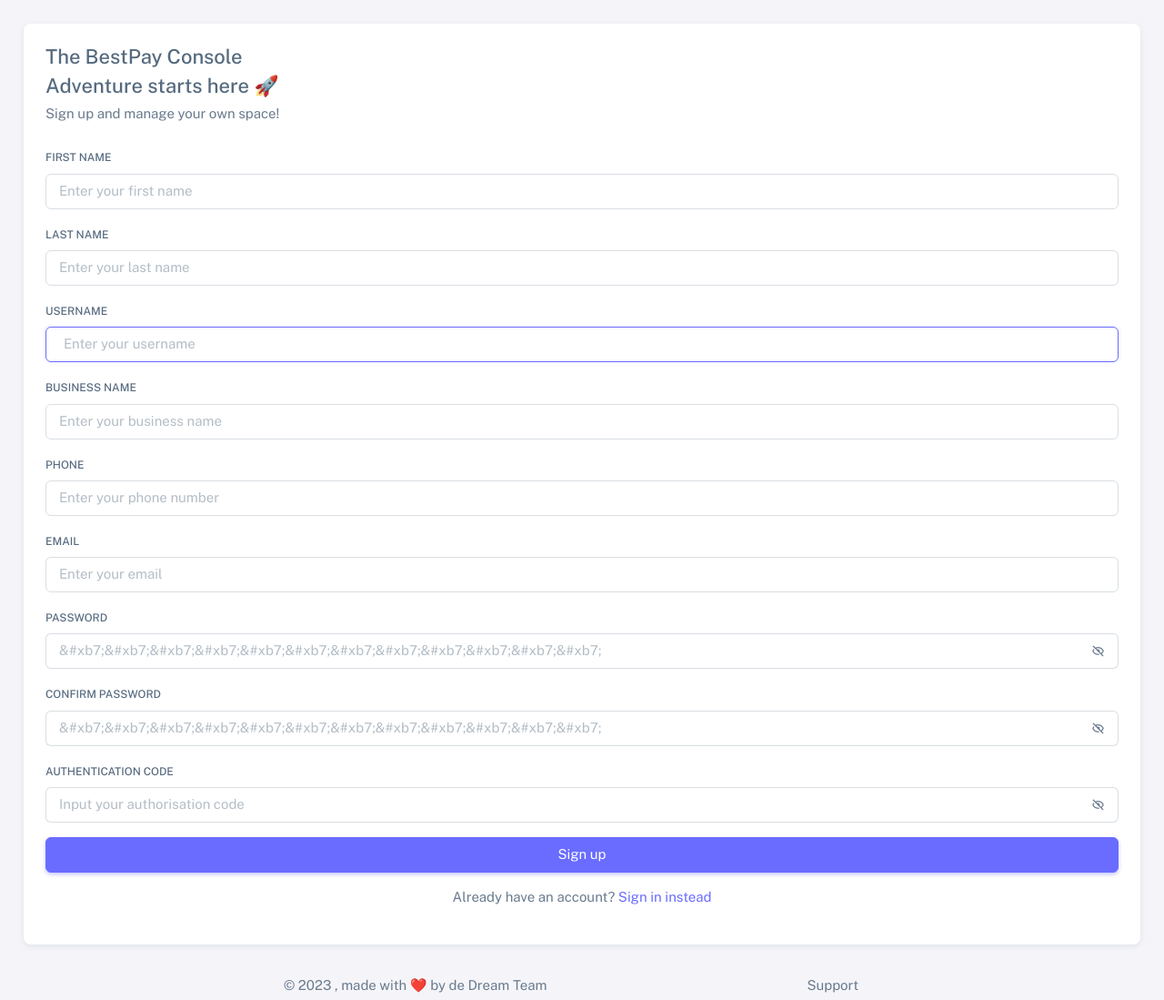
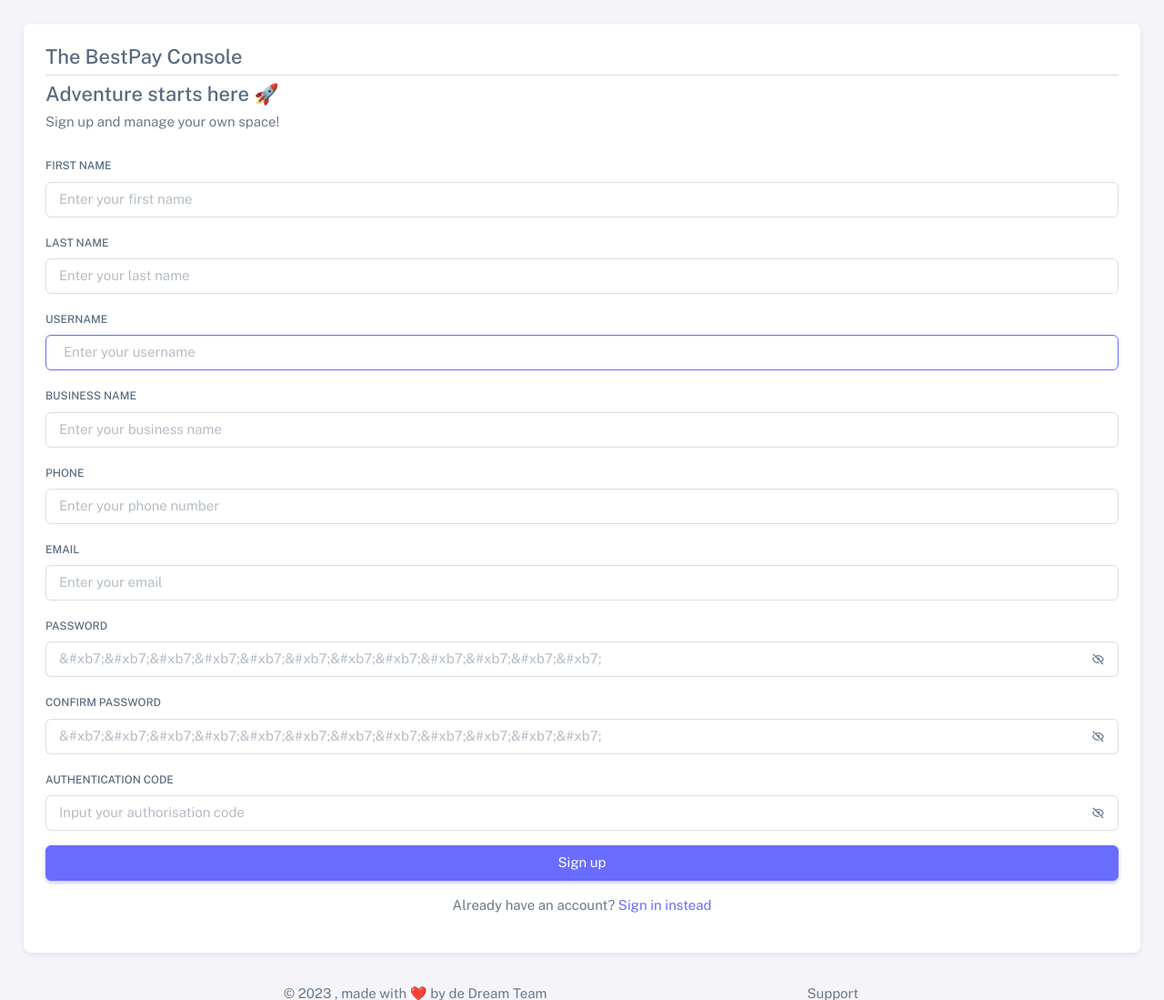
Before and after one commit to JAYCEHTECH/shares_app, a Django app: page /sign-up in a window 1280 px wide. Shown: the top 1099 px of the page at 91% size. Run offline with Django 4.2, Linux system fonts and the light colour scheme; some libraries are stand-ins or nearby versions.

Commit message:
changes to auth templates

```diff
--- a/shares_app/templates/auth/auth-login-basic.html
+++ b/shares_app/templates/auth/auth-login-basic.html
@@ -11,6 +11,7 @@
           <div class="card">
             <div class="card-body">
               <h4 class="mb-2">The BestPay Console</h4>
+                <hr class="my-2">
               <h4 class="mb-2">Welcome back! 👋</h4>
               <p class="mb-4">Please sign-in to your account.</p>
 
--- a/shares_app/templates/auth/auth-register-basic.html
+++ b/shares_app/templates/auth/auth-register-basic.html
@@ -10,6 +10,7 @@
           <div class="card">
             <div class="card-body">
                 <h4 class="mb-2">The BestPay Console</h4>
+                <hr class="my-2">
               <h4 class="mb-2">Adventure starts here 🚀</h4>
               <p class="mb-4">Sign up and manage your own space!</p>
 
```
